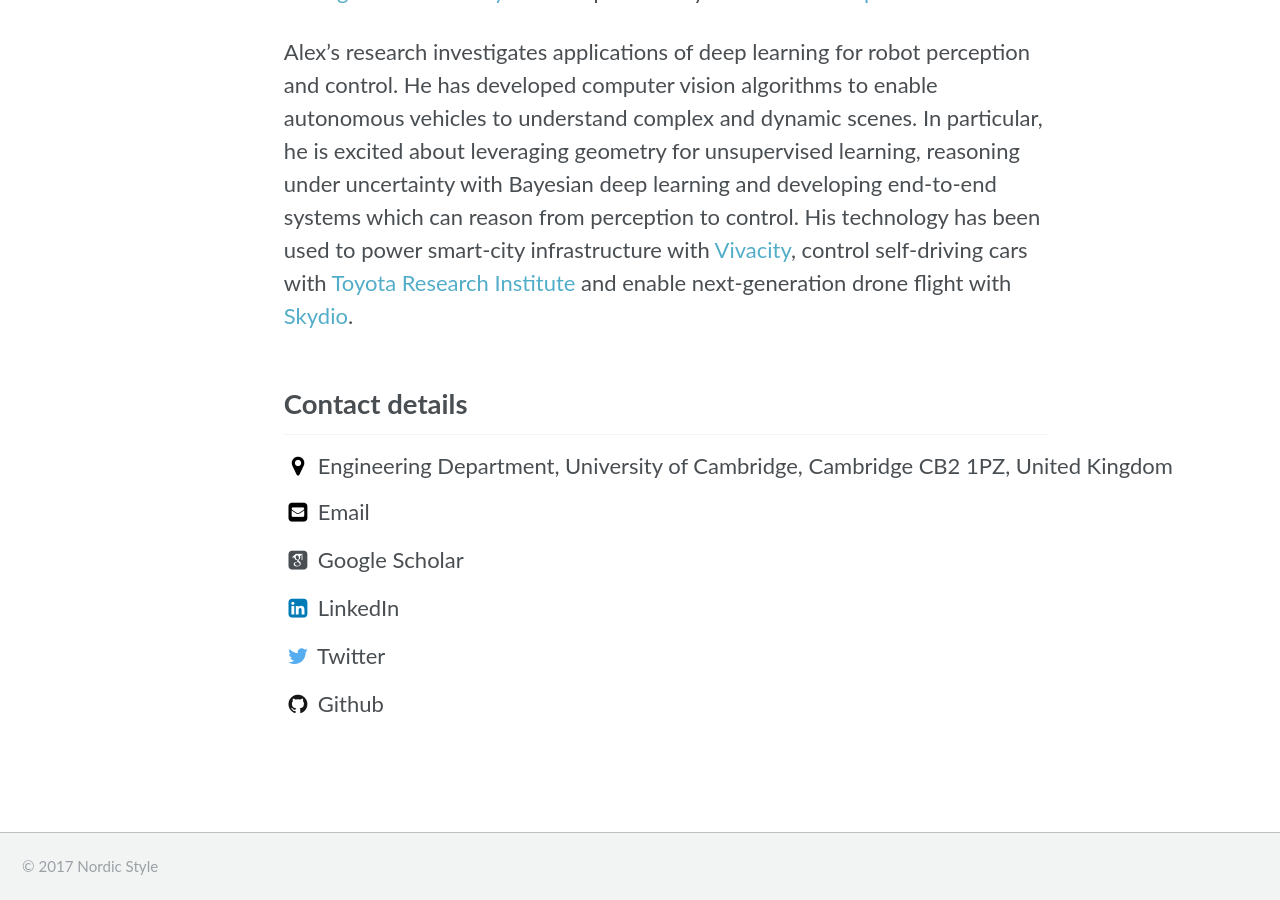
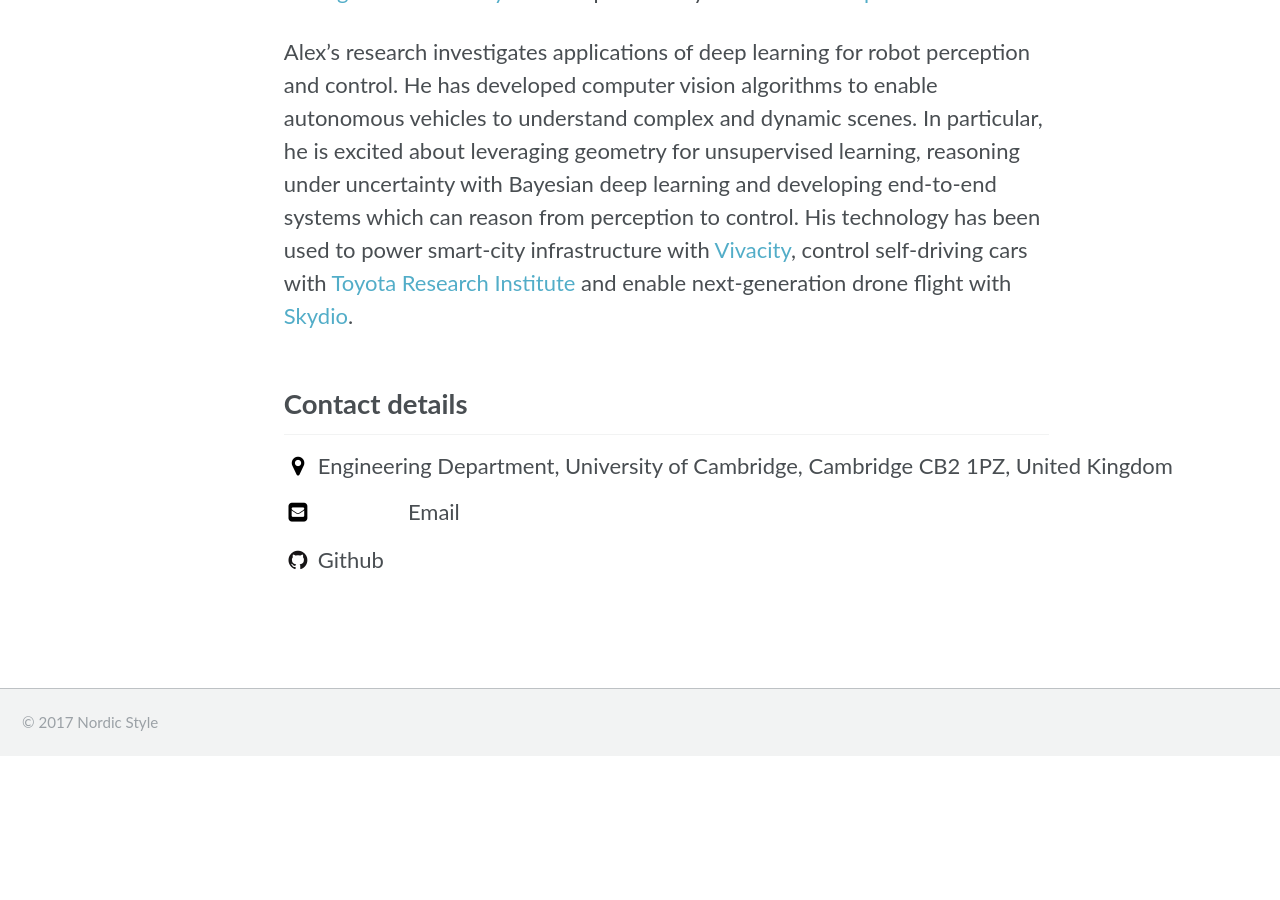
Before and after one commit to nordicstyle/nordicstyle.github.io, a Jekyll site: the page built from _pages/about.md, in a window 1280 px wide and 900 px high, scrolled down 1043 px. Built offline with Jekyll 4.4.1, drawn with Linux system fonts in a browser that asks for light colours; some web fonts are replaced; after the commit the page ends 1799 px from its top, so only the background shows below that.

Commit message:
Update about.md

```diff
--- a/_pages/about.md
+++ b/_pages/about.md
@@ -38,24 +38,12 @@
             <span itemprop="name">Engineering Department, University of Cambridge, Cambridge CB2 1PZ, United Kingdom</span>
         </li>
         <li>
-            <a href="mailto:agk34@cam.ac.uk">
+            <a href="mailto:tania@nordicstyle.co.nz">
                 <i class="fa fa-fw fa-envelope-square" aria-hidden="true"></i>
-                <meta itemprop="email" content="agk34@cam.ac.uk">
+                <meta itemprop="email" content="tania@nordicstyle.co.nz">
                 Email
             </a>
         </li>
-        <li><a href="https://scholar.google.co.uk/citations?user=+" itemprop="sameAs">
-            <i class="ai ai-fw ai-google-scholar-square" aria-hidden="true"></i>
-            Google Scholar
-        </a></li>
-        <li><a href="https://www.linkedin.com/in/alexgkendall" itemprop="sameAs">
-            <i class="fa fa-fw fa-linkedin-square" aria-hidden="true"></i>
-            LinkedIn
-        </a></li>
-        <li><a href="https://twitter.com/alexgkendall" itemprop="sameAs">
-            <i class="fa fa-fw fa-twitter" aria-hidden="true"></i>
-            Twitter
-        </a></li>
         <li><a href="https://github.com/alexgkendall" itemprop="sameAs">
             <i class="fa fa-fw fa-github" aria-hidden="true"></i>
             Github
```
